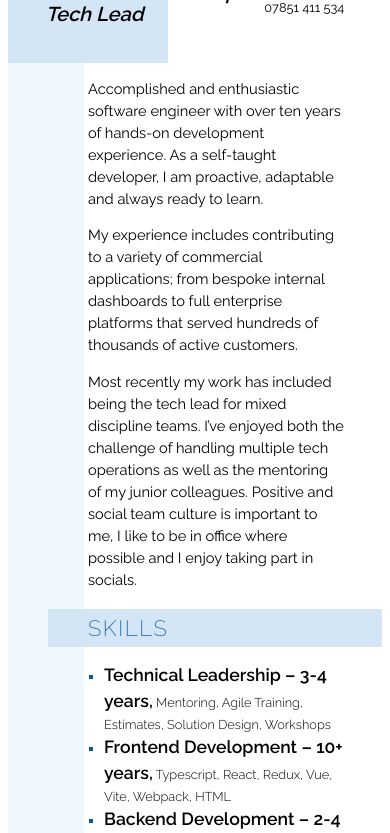
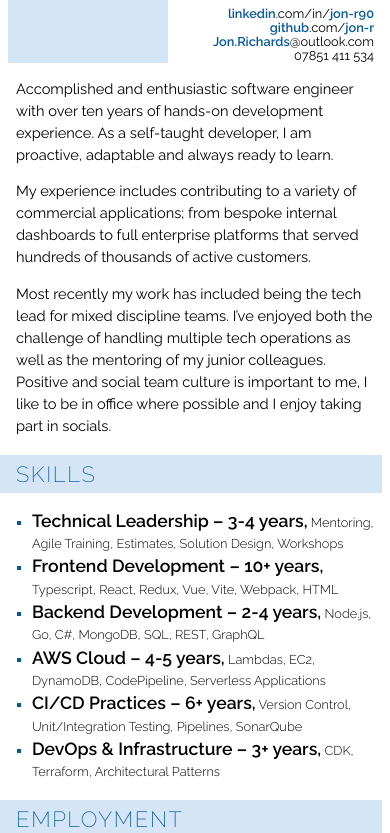
Before and after one commit to jon-r/cv, a plain HTML site: page html/index.html in a window 390 px wide. Shown: the part 105-938 px from the top of the page. Drawn offline with nearby package versions, Linux system fonts and the light colour scheme.

Commit message:
bugfix for firefox styles

```diff
--- a/html/assets/style-main.css
+++ b/html/assets/style-main.css
@@ -1,6 +1,7 @@
 @import url("https://fonts.googleapis.com/css2?family=Raleway:wght@200..600&display=swap");
 
 main {
+  background-color: white;
   position: relative;
   font-family: "Raleway", sans-serif;
   font-size: 11pt;
@@ -86,8 +87,7 @@ header {
 .about,
 .education,
 .skills,
-.jobs,
-.interests {
+.jobs {
   grid-column: 2;
 
   & > * {
@@ -129,6 +129,7 @@ header {
     font-size: 0.8rem;
 
     & strong {
+      font-weight: 600;
       font-size: 1.1rem;
     }
 
@@ -138,10 +139,29 @@ header {
   }
 }
 
-/* todo wrap in print meda query */
-.jobs .page-break {
-  height: 5rem;
+@media print {
+  .jobs .page-break {
+    height: 5rem;
+  }
 }
-.education .page-break {
-  height: 10rem;
+
+@media screen and (max-width: 600px) {
+  main {
+    grid-template-columns: 0.5rem 1fr;
+
+    &::after {
+      display: none;
+    }
+
+    & h1 {
+      font-size: 2rem;
+    }
+
+    --page-margin: 0.5rem;
+  }
+
+  .contact {
+    align-self: end;
+    line-height: 1.1;
+  }
 }
--- a/html/index.html
+++ b/html/index.html
@@ -5,13 +5,17 @@
     <title>Jon Richards - Senior Developer / Tech Lead</title>
 
     <meta name="viewport" content="width=device-width,initial-scale=1" />
-    <meta name="description" content="TODO" />
+    <meta name="description" content="CV for Jon Richards" />
 
-    <link rel="icon" href="assets/favicon.svg?v=" />
+    <link rel="icon" href="assets/favicon.svg?v=5f945d4e" />
 
-    <link rel="stylesheet" href="assets/reset.css?v=" />
-    <link rel="stylesheet" href="assets/styles.css?v=" />
-    <link id="style_main" rel="stylesheet" href="assets/style-main.css?v=" />
+    <link rel="stylesheet" href="assets/reset.css?v=5f945d4e" />
+    <link rel="stylesheet" href="assets/styles.css?v=5f945d4e" />
+    <link
+      id="style_main"
+      rel="stylesheet"
+      href="assets/style-main.css?v=5f945d4e"
+    />
   </head>
   <body>
     <main>
@@ -218,5 +222,5 @@
     defer
     src="https://cdn.jsdelivr.net/npm/canvas-confetti@1.9.3/dist/confetti.browser.min.js"
   ></script>
-  <script defer src="assets/scripts.js?v="></script>
+  <script defer src="assets/scripts.js?v=5f945d4e"></script>
 </html>
--- a/raw/assets/style-main.css
+++ b/raw/assets/style-main.css
@@ -1,6 +1,7 @@
 @import url("https://fonts.googleapis.com/css2?family=Raleway:wght@200..600&display=swap");
 
 main {
+  background-color: white;
   position: relative;
   font-family: "Raleway", sans-serif;
   font-size: 11pt;
@@ -128,6 +129,7 @@ header {
     font-size: 0.8rem;
 
     & strong {
+      font-weight: 600;
       font-size: 1.1rem;
     }
 
@@ -137,10 +139,29 @@ header {
   }
 }
 
-/* todo wrap in print meda query */
-.jobs .page-break {
-  height: 5rem;
+@media print {
+  .jobs .page-break {
+    height: 5rem;
+  }
 }
-.education .page-break {
-  height: 10rem;
+
+@media screen and (max-width: 600px) {
+  main {
+    grid-template-columns: 0.5rem 1fr;
+
+    &::after {
+      display: none;
+    }
+
+    & h1 {
+      font-size: 2rem;
+    }
+
+    --page-margin: 0.5rem;
+  }
+
+  .contact {
+    align-self: end;
+    line-height: 1.1;
+  }
 }
--- a/renderer/util.ts
+++ b/renderer/util.ts
@@ -36,5 +36,11 @@ export async function getGitHash(): Promise<string> {
     args: ["rev-parse", "HEAD"],
   });
 
+  const { code, stdout, stderr } = await cmd.output();
+
+  console.log(code === 0);
+  console.log(new TextDecoder().decode(stdout));
+  console.log(new TextDecoder().decode(stderr));
+
   return new TextDecoder().decode((await cmd.output()).stdout);
 }
```
